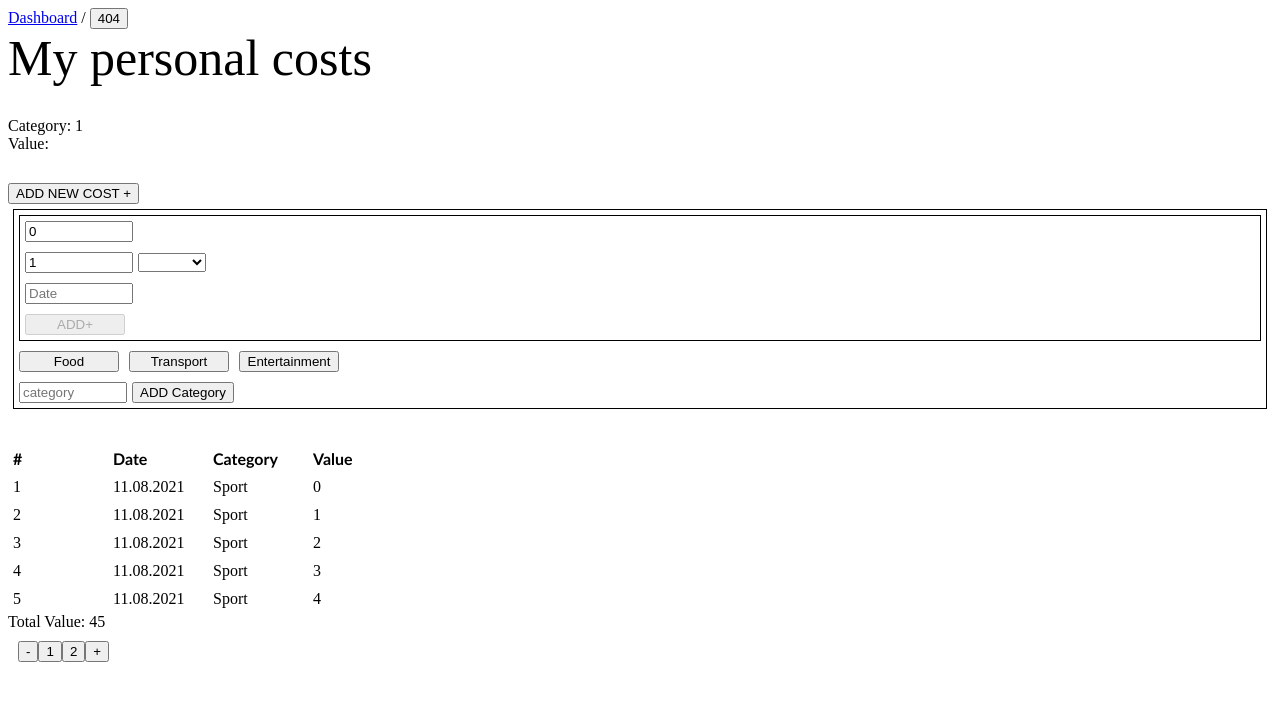
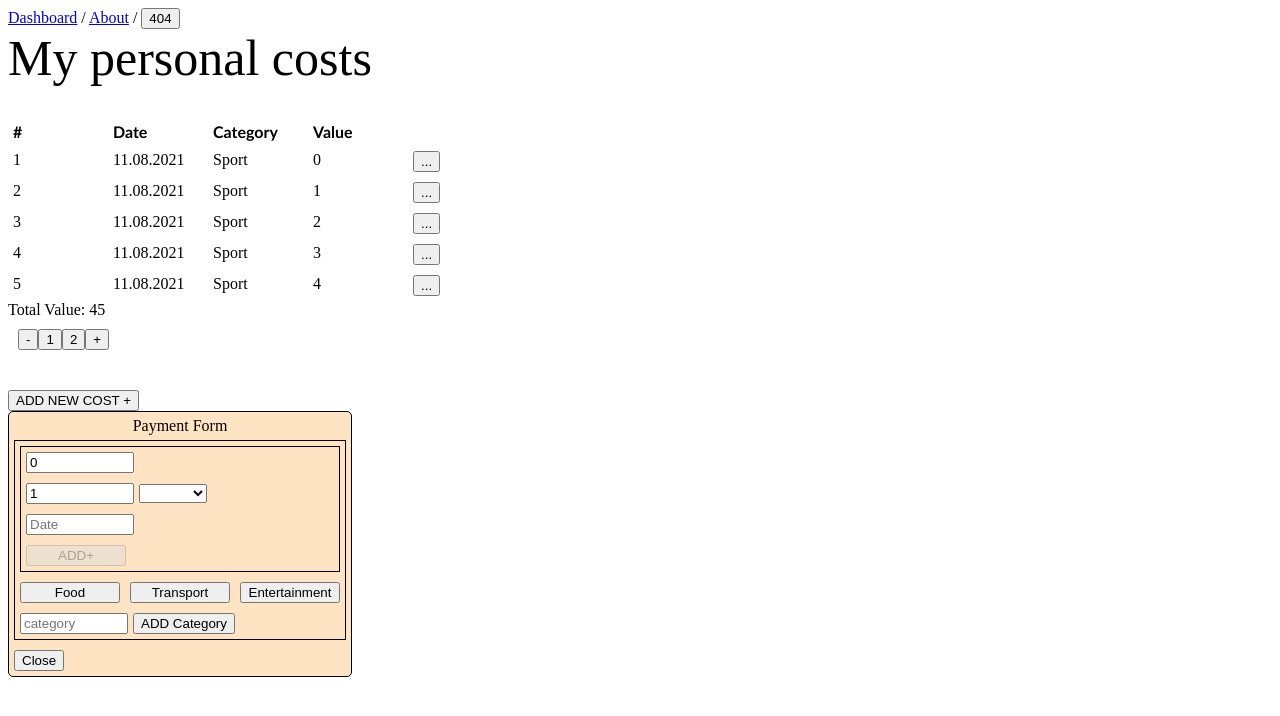
Before and after one commit to artgaid/Cost-App-VueJS, a Vue app in the folder gb_vue/: page /add/payment/1 in a window 1280 px wide. Shown: the top 716 px of the page. Built offline with nearby package versions, Linux system fonts and the light colour scheme.

Commit message:
Costs v6.0 Plagins

```diff
--- a/gb_vue/src/App.vue
+++ b/gb_vue/src/App.vue
@@ -2,25 +2,60 @@
   <div id="app">
     <div class="page-links">
       <router-link to="/dashboard">Dashboard</router-link> /
+      <router-link to="/about">About</router-link> /
       <button @click="goToPage(404)">404</button>
     </div>
-
-    <router-view></router-view>
+    <div class="content">
+      <router-view></router-view>
+    </div>
+    <transition name="fade">
+      <modal-add-window-payment-form v-if="modalShown" :settings="settings" />
+    </transition>
   </div>
 </template>
 
 <script>
 export default {
+  components: {
+    ModalAddWindowPaymentForm: () =>
+      import(
+        /* webpackChunkName:"ModalAddWindowPaymentForm" */ "./components/ModalAddWindowPaymentForm.vue"
+      ),
+  },
   name: "App",
   data() {
-    return {};
+    return {
+      modalShown: false,
+      settings: {},
+      cli: {},
+    };
   },
   methods: {
+    clik(element) {
+      console.log(element);
+      // getBoundingClientRect()
+    },
     goToPage(Name) {
       this.$router.push({
         name: Name,
       });
     },
+    onShow(settings) {
+      this.settings = settings;
+      this.modalShown = true;
+    },
+    onHide() {
+      this.modalShown = false;
+      this.settings = {};
+    },
+  },
+  mounted() {
+    this.$modal.EventBus.$on("show", this.onShow);
+    this.$modal.EventBus.$on("hide", this.onHide);
+  },
+  beforeDestroy() {
+    this.$modal.EventBus.$off("show", this.onShow);
+    this.$modal.EventBus.$off("hide", this.onHide);
   },
 };
 </script>
@@ -35,3 +70,15 @@ export default {
   margin-top: 60px;
 }
 </style>
+
+<style>
+.fade-enter-active,
+.fade-leave-active {
+  transition: opacity 0.5s;
+}
+
+.fade-enter,
+.fade-leave-to {
+  opacity: 0;
+}
+</style>
--- a/gb_vue/src/components/AddPaymentForm.vue
+++ b/gb_vue/src/components/AddPaymentForm.vue
@@ -86,7 +86,7 @@ export default {
         value: +this.value,
         id: this.id,
       };
-      this.$emit("addNewPayment", data);
+      this.$store.commit("addDataToPaymentList", data);
     },
     addCategory() {
       this.$store.commit("addCategoryToList", this.addCategoryToList);
--- /dev/null
+++ b/gb_vue/src/components/Auth.vue
@@ -0,0 +1,21 @@
+<template>
+  <div class="auth_form">
+    Login: <input type="text" />
+    <br />
+    <br />
+    Pass: <input type="text" />
+  </div>
+</template>
+
+<script>
+export default {
+  name: "Auth",
+};
+</script>
+
+<style lang="scss" scoped>
+.auth_form {
+  padding: 10px;
+  text-align: end;
+}
+</style>
--- /dev/null
+++ b/gb_vue/src/components/EditForm.vue
@@ -0,0 +1,32 @@
+<template>
+  <div>
+    <div class="content">
+      <a href="#">Редактировать</a>
+      <br />
+      <a @click="deletePayment" href="#">Удалить</a>
+    </div>
+  </div>
+</template>
+
+<script>
+export default {
+  name: "EditForm",
+  data() {
+    return {};
+  },
+  props: {
+    buttonID: {
+      type: Number,
+    },
+  },
+  methods: {
+    deletePayment() {
+      console.log(this.buttonID);
+      this.$store.commit("deletePayment", this.buttonID);
+    },
+  },
+};
+</script>
+
+<style>
+</style>
--- /dev/null
+++ b/gb_vue/src/components/ModalAddWindowPaymentForm.vue
@@ -0,0 +1,50 @@
+<template>
+  <div class="wrapper">
+    <div class="margin_center" v-if="settings.name !== 'EditForm'">
+      {{ settings.header }}
+    </div>
+    <div class="content">
+      <!-- <edit-form :buttonID="settings.header" /> -->
+      <component :buttonID="settings.header" :is="settings.name"></component>
+    </div>
+    <div class="footer">
+      <button @click="onClose" class="margin_center">Close</button>
+    </div>
+  </div>
+</template>
+
+<script>
+export default {
+  name: "ModalWindow",
+  components: {
+    AddPaymentForm: () =>
+      import(/* webpackChunkName:"AddPaymentForm" */ "./AddPaymentForm.vue"),
+    Auth: () => import(/* webpackChunkName:"Auth" */ "./Auth.vue"),
+    EditForm: () =>
+      import(/* webpackChunkName:"AddPaymentForm" */ "./EditForm.vue"),
+  },
+  props: {
+    settings: {
+      type: Object,
+    },
+  },
+  methods: {
+    onClose() {
+      this.$modal.hide();
+    },
+  },
+};
+</script>
+
+<style lang="scss" scoped>
+.wrapper {
+  position: absolute;
+  background-color: bisque;
+  border: 1px solid #000;
+  border-radius: 5px;
+}
+.margin_center {
+  text-align: center;
+  margin: 5px;
+}
+</style>
--- a/gb_vue/src/components/PaymentsDisplay.vue
+++ b/gb_vue/src/components/PaymentsDisplay.vue
@@ -11,7 +11,7 @@
       <span>{{ item.date }}</span>
       <span>{{ item.category }}</span>
       <span>{{ item.value }}</span>
-      <!-- {{ idx + 1 }} {{ item }} -->
+      <button @click="showEditFormFn(idx)">...</button>
     </div>
   </div>
 </template>
@@ -19,10 +19,19 @@
 <script>
 export default {
   name: "PaymentsDisplay",
+  data() {
+    return {};
+  },
   props: {
     list: {
       type: Array,
       default: () => [],
+    },
+  },
+  methods: {
+    showEditFormFn(id) {
+      this.$modal.show("EditForm", { header: id });
+      console.log(id);
     },
   },
 };
--- a/gb_vue/src/main.js
+++ b/gb_vue/src/main.js
@@ -3,8 +3,11 @@ import App from './App.vue'
 
 import store from './store'
 import router from './router'
+import modal from './plugins/Modal'
 
 Vue.config.productionTip = false
+
+Vue.use(modal)
 
 new Vue({
   render: h => h(App),
--- /dev/null
+++ b/gb_vue/src/pages/PageAbout.vue
@@ -0,0 +1,21 @@
+<template>
+  <div>
+    About
+    <br />
+    <button @click="showAuthFormFn">AUTH</button>
+  </div>
+</template>
+
+<script>
+export default {
+  name: "about",
+  methods: {
+    showAuthFormFn() {
+      this.$modal.show("auth", { header: "Auth Form" });
+    },
+  },
+};
+</script>
+
+<style>
+</style>
--- a/gb_vue/src/pages/PageDashboard.vue
+++ b/gb_vue/src/pages/PageDashboard.vue
@@ -6,14 +6,6 @@
       </header>
     </div>
 
-    <div :class="[$style.content]">
-      <div>Category: {{ addPaymentCategory }}</div>
-      <div>Value: {{ addPaymentValue }}</div>
-    </div>
-    <div :class="[$style.content]">
-      <button @click="onForm">ADD NEW COST +</button>
-      <add-payment-form v-show="addForm" @addNewPayment="addData" />
-    </div>
     <div :class="[$style.content]">
       <payments-display :list="pageElements" />
       Total Value: {{ getFPV }}
@@ -24,12 +16,15 @@
         @changePage="addChengePages"
       />
     </div>
+
+    <button @click="showPaymentFormFn" :class="[$style.content]">
+      ADD NEW COST +
+    </button>
   </div>
 </template>
 
 <script>
 import { mapMutations, mapGetters, mapActions } from "vuex";
-import AddPaymentForm from "../components/AddPaymentForm.vue";
 import Pagination from "../components/Pagination.vue";
 import PaymentsDisplay from "../components/PaymentsDisplay.vue";
 
@@ -37,38 +32,32 @@ export default {
   name: "Dashboard",
   components: {
     PaymentsDisplay,
-    AddPaymentForm,
     Pagination,
   },
   data() {
     return {
-      addForm: "",
       pages: 1,
       n: 5,
       addPaymentCategory: "",
       addPaymentValue: 0,
+      showPaymentForm: "",
+      settings: {
+        compName: "addPayment",
+      },
     };
   },
   methods: {
     ...mapMutations({
-      loadData: "setPaymentListData",
       addDataToStore: "addDataToPaymentList",
     }),
     ...mapActions({
       fetchListData: "fetchData",
     }),
-    onForm() {
-      if (this.addForm == false) {
-        this.addForm = true;
-      } else {
-        this.addForm = false;
-      }
-    },
-    addData(newPayment) {
-      this.addDataToStore(newPayment);
-    },
     addChengePages(p) {
       this.pages = p;
+    },
+    showPaymentFormFn() {
+      this.$modal.show("AddPaymentForm", { header: "Payment Form" });
     },
     fetchData() {
       return [
@@ -107,13 +96,13 @@ export default {
     if (this.$route?.params?.pages) {
       this.addChengePages(this.$route.params.pages);
     }
+    if (this.addPaymentCategory) {
+      this.showPaymentFormFn();
+    }
   },
   mounted() {
     this.addPaymentValue = this.$route.query.value;
     this.addPaymentCategory = this.$route.params.Category;
-    if (this.addPaymentCategory) {
-      this.addForm = true;
-    }
   },
 };
 </script>
@@ -124,6 +113,6 @@ export default {
 }
 
 .content {
-  padding-top: 30px;
+  margin-top: 30px;
 }
 </style>
--- /dev/null
+++ b/gb_vue/src/plugins/Modal/index.js
@@ -0,0 +1,21 @@
+export default {
+    install(Vue) {
+        if (this.installed) {
+            return
+        }
+        this.installed = true
+
+        Vue.prototype.$modal = {
+
+            EventBus: new Vue(),
+
+            show(name, settings) {
+                this.EventBus.$emit('show', { name, ...settings })
+            },
+
+            hide() {
+                this.EventBus.$emit('hide')
+            },
+        };
+    },
+};
--- a/gb_vue/src/router/index.js
+++ b/gb_vue/src/router/index.js
@@ -3,9 +3,10 @@ import Router from 'vue-router'
 
 
 
-import PageDashboard from '../pages/PageDashboard.vue'
-import Page404 from '../pages/Page404.vue'
-import PageLogin from '../pages/PageLogin.vue'
+// import PageDashboard from '../pages/PageDashboard.vue'
+// import PageAbout from '../pages/PageAbout.vue'
+// import Page404 from '../pages/Page404.vue'
+// import PageLogin from '../pages/PageLogin.vue'
 
 Vue.use(Router)
 
@@ -14,37 +15,37 @@ const router = new Router({
     routes: [
         {
             path: '/',
-            component: PageDashboard,
-            name: 'dashboard'
+            component: () => import(/* webpackChunkName:"Login" */'../pages/PageLogin.vue'),
+            name: 'login'
         },
         {
             path: '/dashboard',
-            component: PageDashboard,
+            component: () => import(/* webpackChunkName:"Dashboard" */'../pages/PageDashboard.vue'),
             name: 'dashboard'
         },
         {
             path: '/dashboard/:pages',
-            component: PageDashboard,
+            component: () => import(/* webpackChunkName:"Dashboard" */'../pages/PageDashboard.vue'),
             name: 'dashboard'
         },
         {
+            path: '/about*',
+            component: () => import(/* webpackChunkName:"About" */'../pages/PageAbout.vue'),
+            name: 'about'
+        },
+        {
             path: '/404',
-            component: Page404,
+            component: () => import(/* webpackChunkName:"404" */'../pages/Page404.vue'),
             name: '404'
         },
         {
             path: '/add/payment/:Category',
-            component: PageDashboard,
+            component: () => import(/* webpackChunkName:"AddPaymentFormUrl" */'../pages/PageDashboard.vue'),
             name: 'addPaymentFormUrl'
         },
         {
-            path: '/auth',
-            component: PageLogin,
-            name: 'login'
-        },
-        {
             path: '*',
-            component: Page404,
+            component: () => import(/* webpackChunkName:"404" */'../pages/Page404.vue'),
         }
     ]
 })
--- a/gb_vue/src/store/index.js
+++ b/gb_vue/src/store/index.js
@@ -16,6 +16,10 @@ export default new Vuex.Store({
 
             // Vue.set(state.paymentsList, 0, payload)
             state.paymentsList = [...payload, ...state.paymentsList]
+        },
+        deletePayment(state, payload) {
+            console.log(state.paymentsList);
+            delete state.paymentsList[payload]
         },
         addDataToPaymentList(state, payload) {
             state.paymentsList.push(payload)
```
Also changed, not shown: 1 other file (tests, documents, lock files or other folders).
